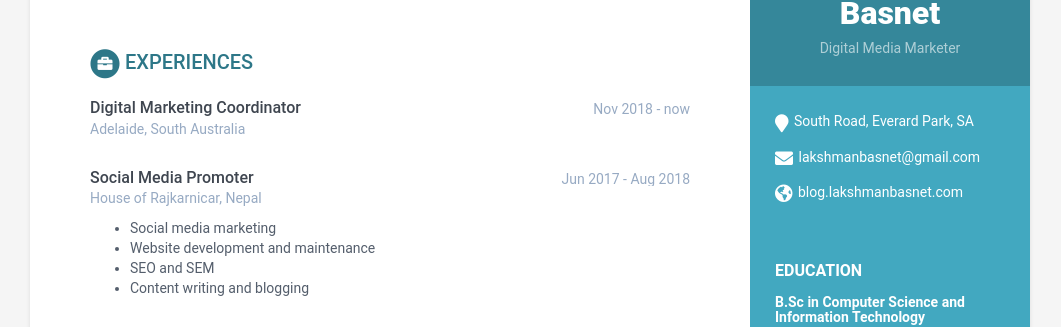
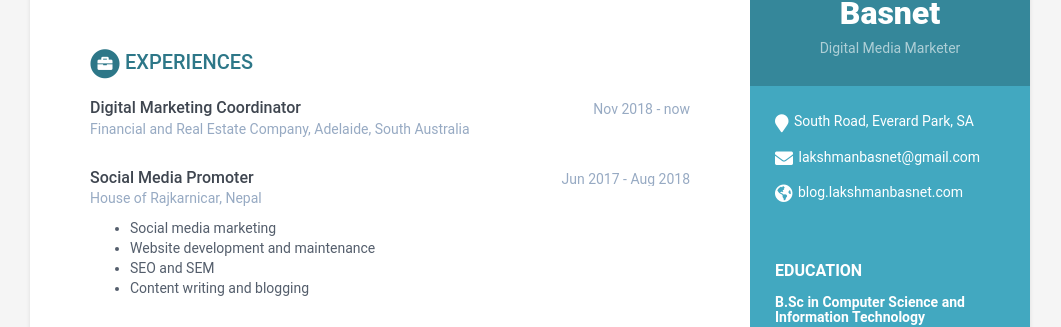
Before and after one commit to lakshmanbasnet/lakshmanbasnet.com, a Jekyll site: the page built from resume.html, in a window 1280 px wide. Shown: the part 214-541 px from the top of the page, without its empty margins (110-1171 px from the left). Built offline with Jekyll 4.4.1, drawn with Linux system fonts in a browser that asks for light colours.

Commit message:
Update data.yml

```diff
--- a/_data/data.yml
+++ b/_data/data.yml
@@ -78,7 +78,7 @@ education:
 experiences:
     - role: Digital Marketing Coordinator
       time: Nov 2018 - now
-      company: Adelaide, South Australia
+      company: Financial and Real Estate Company, Adelaide, South Australia
       details: |
 
     - role: Social Media Promoter
```
